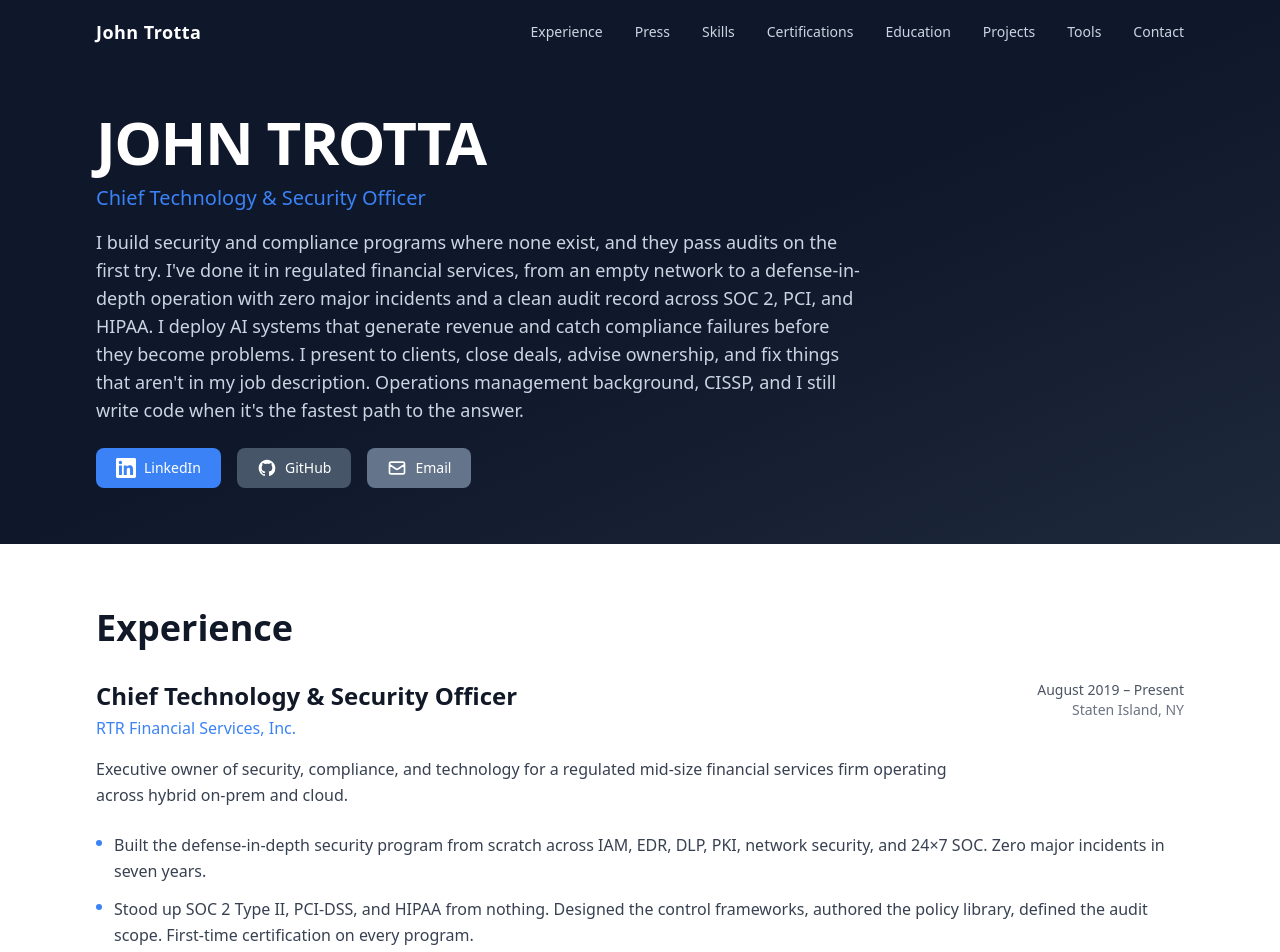
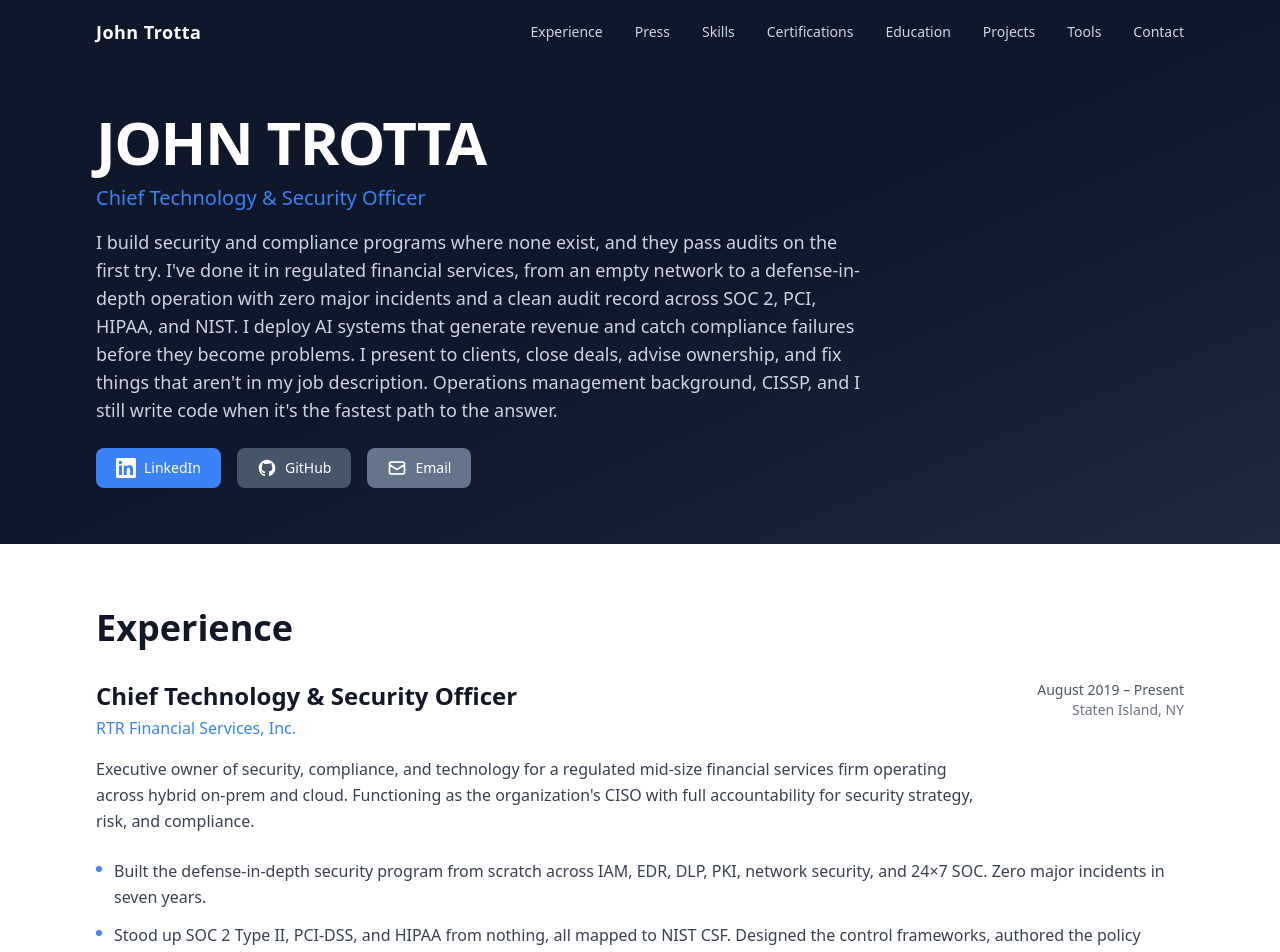
Before and after one commit to johntrottadev/jtrotta.dev, a Next.js app: page / in a window 1280 px wide. Shown: the top 952 px of the page. Built offline with nearby package versions, Linux system fonts and the light colour scheme.

Commit message:
Add CISO function callout and NIST CSF framework reference across website and skills

```diff
--- a/src/data/resume.ts
+++ b/src/data/resume.ts
@@ -82,7 +82,7 @@ export const resumeData: ResumeData = {
   },
 
   summary:
-    "I build security and compliance programs where none exist, and they pass audits on the first try. I've done it in regulated financial services, from an empty network to a defense-in-depth operation with zero major incidents and a clean audit record across SOC 2, PCI, and HIPAA. I deploy AI systems that generate revenue and catch compliance failures before they become problems. I present to clients, close deals, advise ownership, and fix things that aren't in my job description. Operations management background, CISSP, and I still write code when it's the fastest path to the answer.",
+    "I build security and compliance programs where none exist, and they pass audits on the first try. I've done it in regulated financial services, from an empty network to a defense-in-depth operation with zero major incidents and a clean audit record across SOC 2, PCI, HIPAA, and NIST. I deploy AI systems that generate revenue and catch compliance failures before they become problems. I present to clients, close deals, advise ownership, and fix things that aren't in my job description. Operations management background, CISSP, and I still write code when it's the fastest path to the answer.",
 
   experience: [
     {
@@ -91,10 +91,10 @@ export const resumeData: ResumeData = {
       period: "August 2019 – Present",
       location: "Staten Island, NY",
       description:
-        "Executive owner of security, compliance, and technology for a regulated mid-size financial services firm operating across hybrid on-prem and cloud.",
+        "Executive owner of security, compliance, and technology for a regulated mid-size financial services firm operating across hybrid on-prem and cloud. Functioning as the organization's CISO with full accountability for security strategy, risk, and compliance.",
       bullets: [
         "Built the defense-in-depth security program from scratch across IAM, EDR, DLP, PKI, network security, and 24×7 SOC. Zero major incidents in seven years.",
-        "Stood up SOC 2 Type II, PCI-DSS, and HIPAA from nothing. Designed the control frameworks, authored the policy library, defined the audit scope. First-time certification on every program.",
+        "Stood up SOC 2 Type II, PCI-DSS, and HIPAA from nothing, all mapped to NIST CSF. Designed the control frameworks, authored the policy library, defined the audit scope. First-time certification on every program.",
         "Passed 10+ audits end-to-end with zero material findings.",
         "Drove uptime from ~95% to 99.99%. Lead quarterly DR/BC testing against aggressive RPO and RTO targets.",
         "Designed and shipped an AI compliance monitoring platform that replaced manual spot-checking with full-coverage legal disclosure verification and sentiment analysis on customer calls. Closed the compliance blind spots sampling could never catch and gave managers hours back every week.",
@@ -156,6 +156,7 @@ export const resumeData: ResumeData = {
         "SOC 2 Type II",
         "PCI-DSS",
         "HIPAA",
+        "NIST CSF",
         "Security Program Leadership",
         "Policy Authoring",
         "Audit Management",
```
